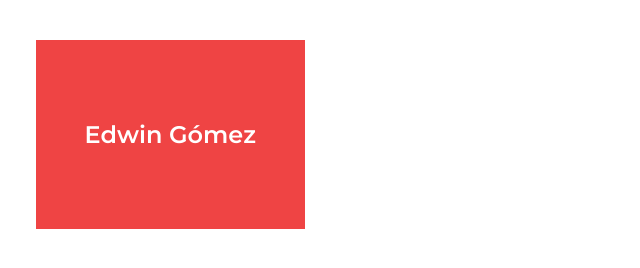
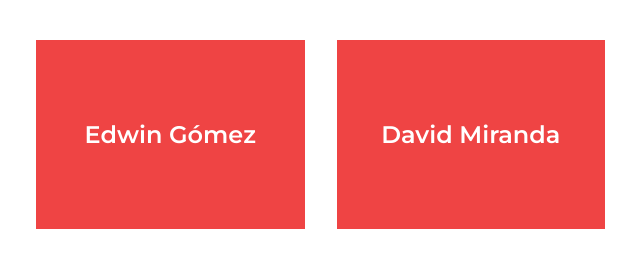
Before and after one commit to eledwinn/fullstack-training-practice, a website: page src/index.html in a window 1280 px wide. Shown: the whole page, without its empty margins (19-659 px from the left). Drawn offline with Linux system fonts and the light colour scheme.

Commit message:
Feat(index):New Developer name.

```diff
--- a/src/index.html
+++ b/src/index.html
@@ -41,6 +41,7 @@
 		<div class="main-container">
 			<ul class="people-wrapper">
 				<li class="people-item">Edwin Gómez</li>
+				<li class="people-item">David Miranda</li>
 			</ul>
 		</div>
 	</section>
```
